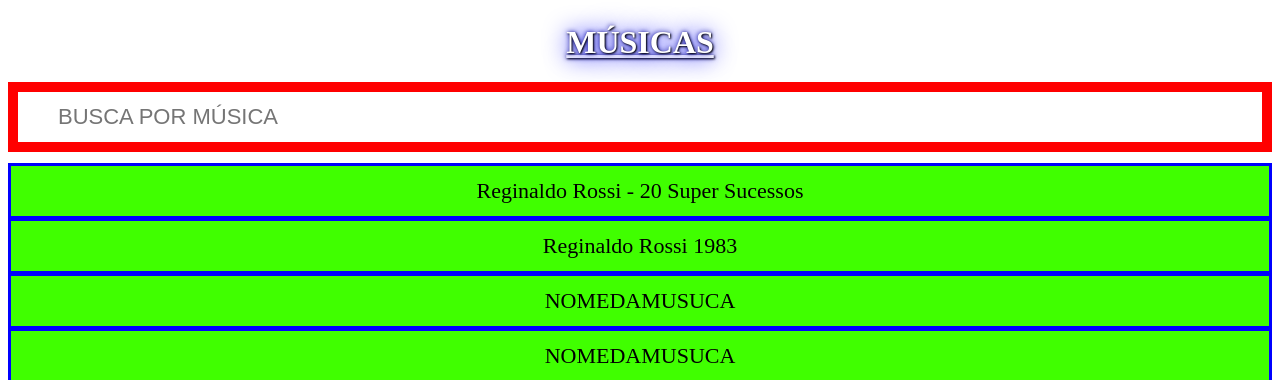
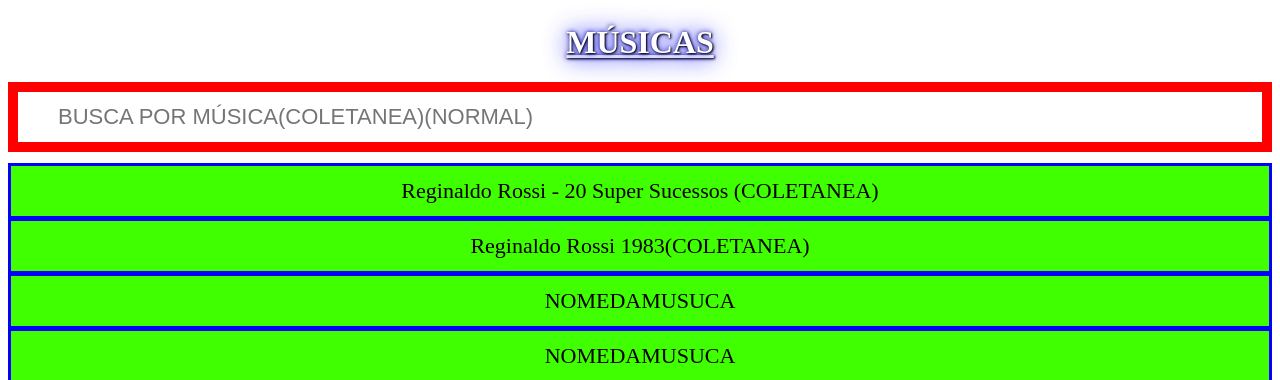
Before and after one commit to santos246/MINHA-LISTA-DE-MUSICAS, a plain HTML site: page REGINALDO ROSSI/1 - Copia.html in a window 1280 px wide. Shown: the part 111-491 px from the top of the page. Drawn offline with Linux system fonts and the light colour scheme.

Commit message:
Update 1 - Copia.html

```diff
--- a/REGINALDO ROSSI/1 - Copia.html
+++ b/REGINALDO ROSSI/1 - Copia.html
@@ -68,7 +68,7 @@
 
 <h1><u>MÚSICAS</u></h1>
 
-<input type="text" id="myInput" onkeyup="myFunction()" placeholder="BUSCA POR MÚSICA" title="BUSCA POR MÚSICAS">
+<input type="text" id="myInput" onkeyup="myFunction()" placeholder="BUSCA POR MÚSICA(COLETANEA)(NORMAL)" title="BUSCA POR MÚSICAS">
 
 <ul id="myUL">
 <!------------------------------------------------->
@@ -79,13 +79,13 @@
 <li><a href="
 MP3/Reginaldo Rossi - 20 Super Sucessos.html
 " target="_blank">
-Reginaldo Rossi - 20 Super Sucessos
+Reginaldo Rossi - 20 Super Sucessos (COLETANEA)
 </a></li>
 <!------------------------------------------------->
 <li><a href="
 MP3/Reginaldo Rossi 1983.html
 " target="_blank">
-Reginaldo Rossi 1983
+Reginaldo Rossi 1983(COLETANEA)
 </a></li>
 <!------------------------------------------------->
 <li><a href="
```
